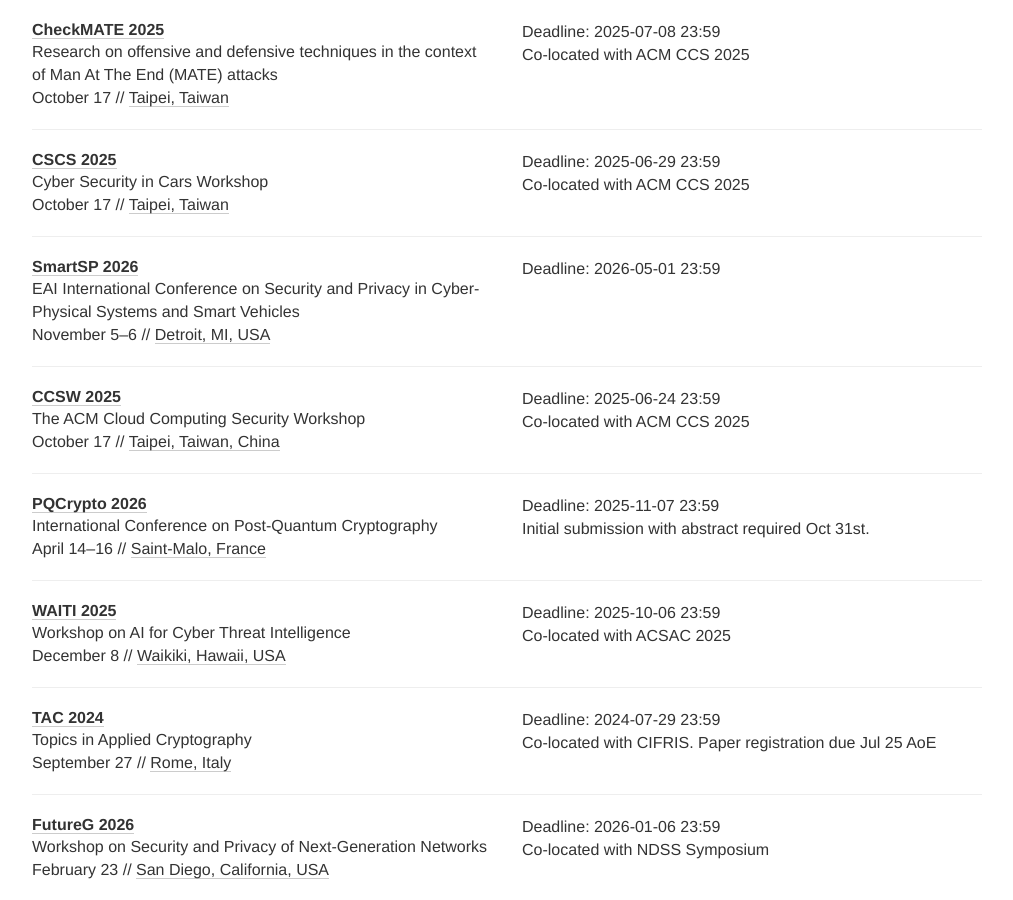
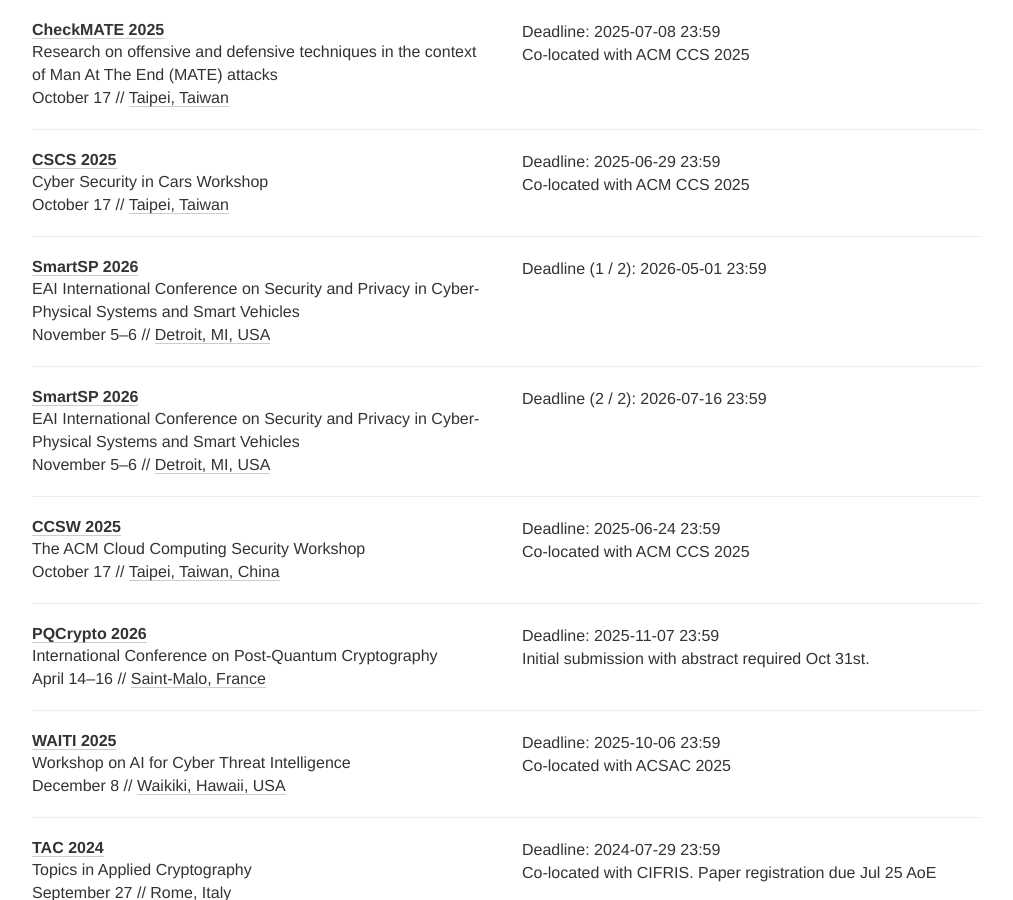
Before and after one commit to sec-deadlines/sec-deadlines.github.io, a Jekyll site: the page built from index.html, in a window 1280 px wide and 900 px high, scrolled down 18113 px. Shown: the whole window, without its empty margins (133-1146 px from the left). Built offline with Jekyll 4.4.1, drawn with Linux system fonts in a browser that asks for light colours; nearby versions of some CDN libraries; comment, search, counter and statistics services are not loaded.

Commit message:
Update SmartSP 26 with both deadlines

```diff
--- a/_data/conferences.yml
+++ b/_data/conferences.yml
@@ -1257,6 +1257,7 @@
   link: https://smartsp.eai-conferences.org/
   deadline:
     - "2026-05-01 23:59"
+    - "2026-07-16 23:59"
   date: November 5–6
   place: Detroit, MI, USA
   tags: [SEC, PRIV, CONF]
```
